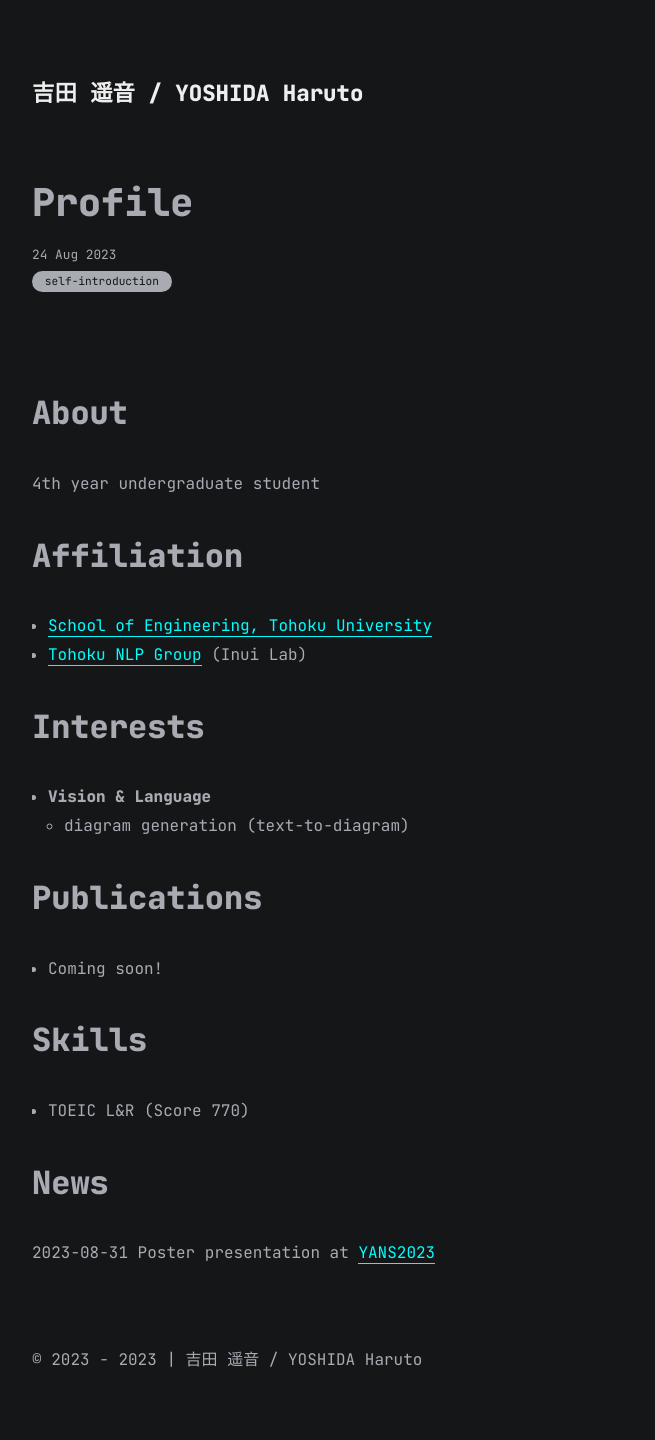
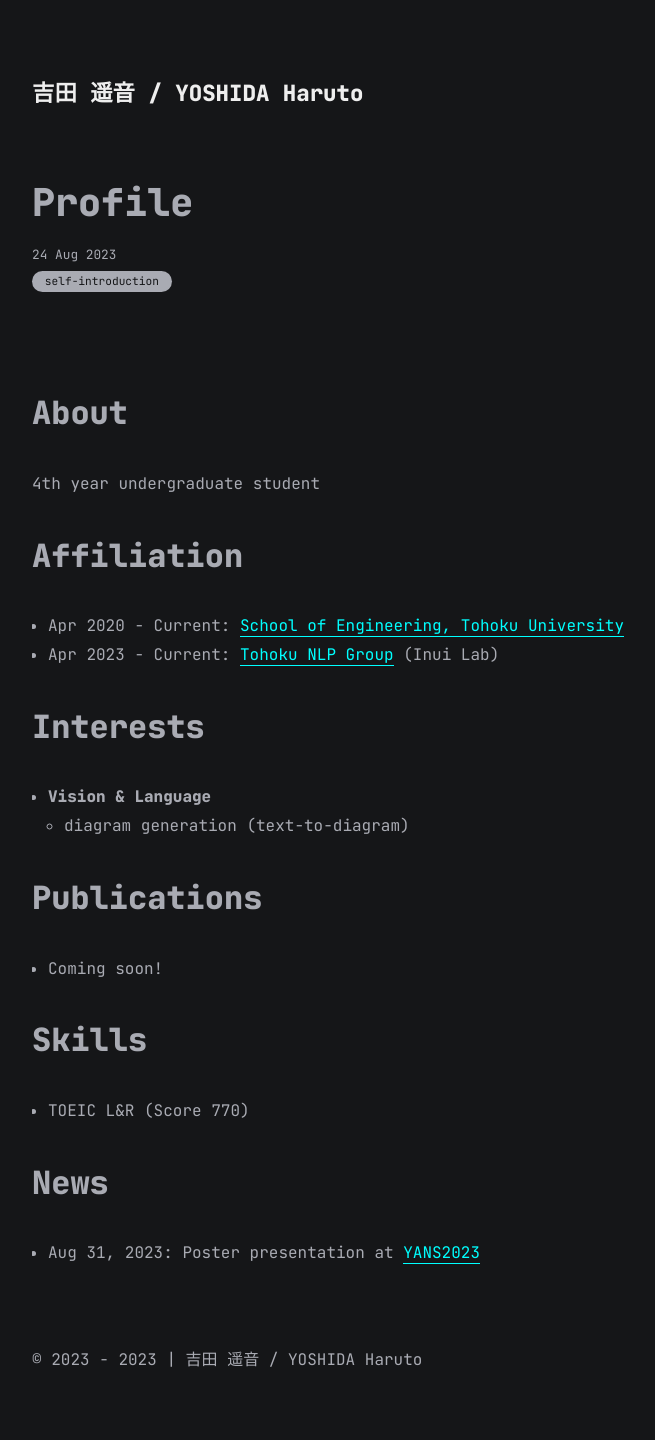
Before and after one commit to haruto2001/haruto2001-cv-old, a Jekyll site: the page built from docs/all_collections/_posts/2023-08-24-profile.md, in a window 1280 px wide. Shown: the whole page, without its empty margins (283-938 px from the left). Built offline with Jekyll 4.4.1, drawn with Linux system fonts in a browser that asks for light colours.

Commit message:
update profile page

```diff
--- a/docs/all_collections/_posts/2023-08-24-profile.md
+++ b/docs/all_collections/_posts/2023-08-24-profile.md
@@ -12,8 +12,8 @@ categories: ["self-introduction"]
 
 # Affiliation
 
-- [School of Engineering, Tohoku University][Tohoku University]
-- [Tohoku NLP Group][Tohoku NLP] (Inui Lab)
+- Apr 2020 - Current: [School of Engineering, Tohoku University][Tohoku University]
+- Apr 2023 - Current: [Tohoku NLP Group][Tohoku NLP] (Inui Lab)
 
 
 # Interests
@@ -34,7 +34,7 @@ categories: ["self-introduction"]
 
 # News
 
-2023-08-31 Poster presentation at [YANS2023][YANS2023]
+- Aug 31, 2023: Poster presentation at [YANS2023][YANS2023]
 
 
 <!-- Links -->
```
